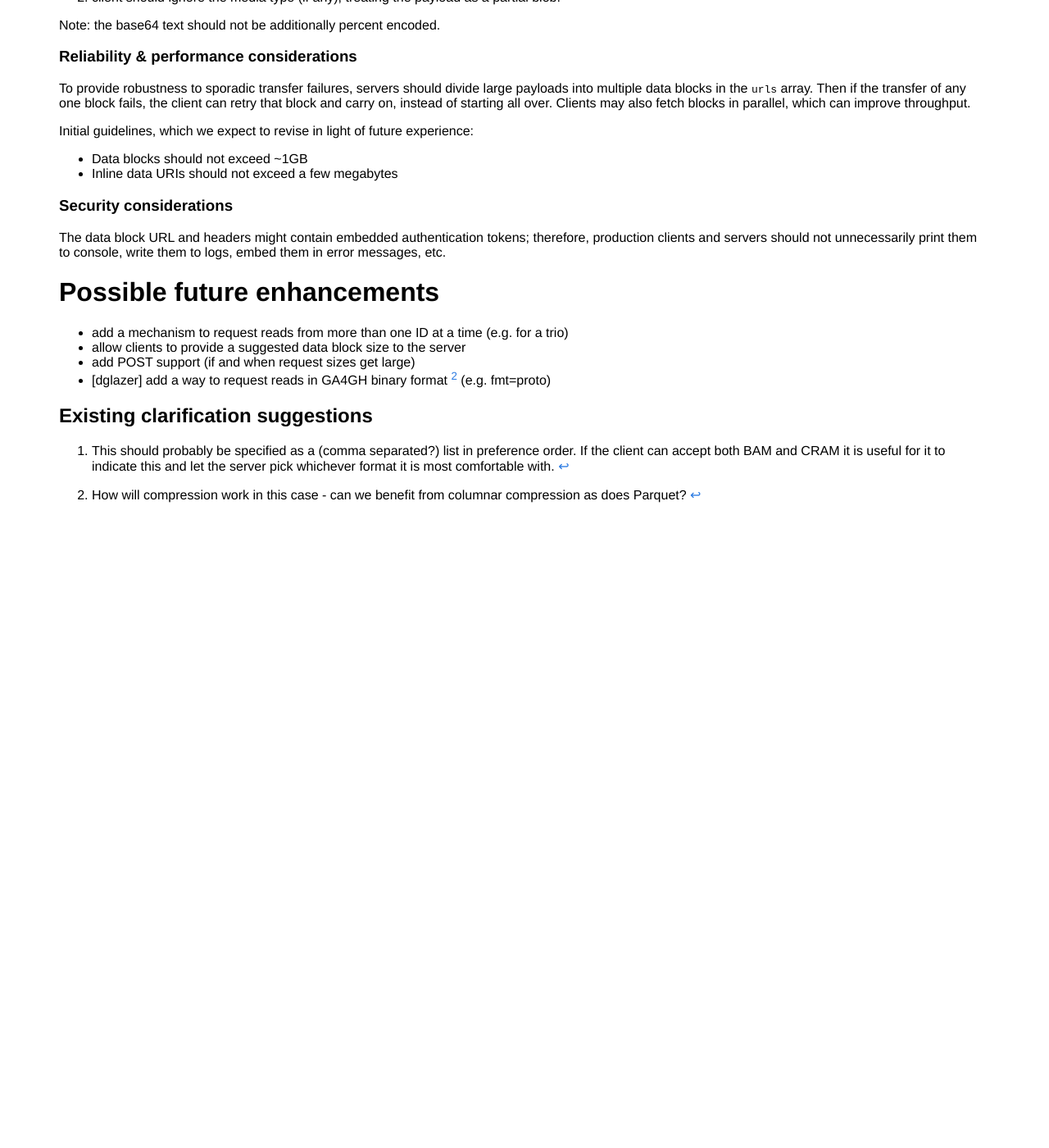
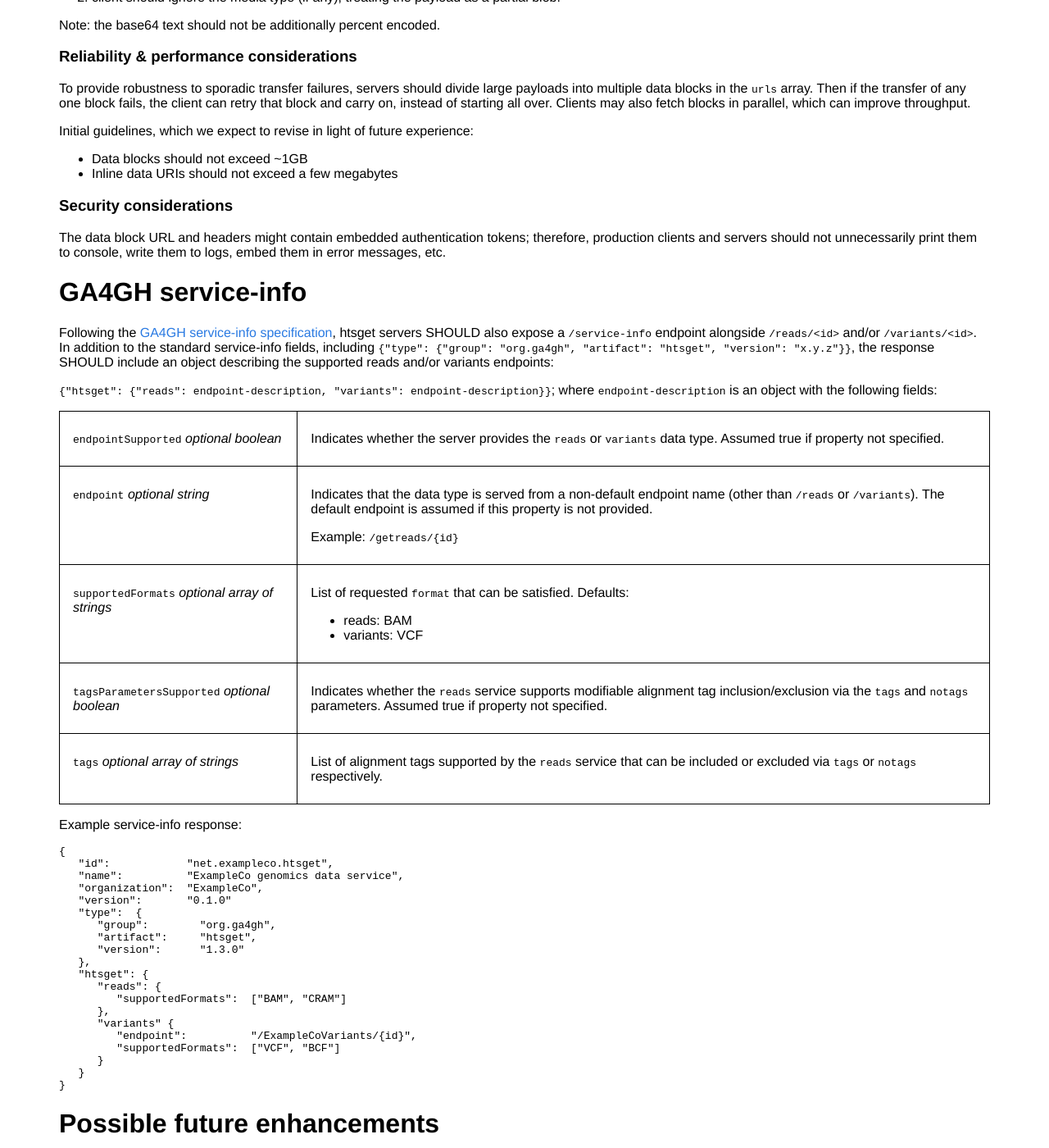
Before and after one commit to samtools/hts-specs, a Jekyll site: the page built from htsget.md, in a window 1280 px wide and 1400 px high, scrolled down 7132 px. Shown: the whole window at 82% size. Built offline with Jekyll 4.4.1, drawn with Linux system fonts in a browser that asks for light colours; before the commit the page ends 7762 px from its top, so only the background shows below that.

Commit message:
htsget service-info markdown [first draft]

````diff
--- a/htsget.md
+++ b/htsget.md
@@ -443,6 +443,84 @@ Initial guidelines, which we expect to revise in light of future experience:
 
 The data block URL and headers might contain embedded authentication tokens; therefore, production clients and servers should not unnecessarily print them to console, write them to logs, embed them in error messages, etc.
 
+# GA4GH service-info
+
+Following the [GA4GH service-info specification](https://github.com/ga4gh-discovery/ga4gh-service-info), htsget servers SHOULD also expose a `/service-info` endpoint alongside `/reads/<id>` and/or `/variants/<id>`. In addition to the standard service-info fields, including `{"type": {"group": "org.ga4gh", "artifact": "htsget", "version": "x.y.z"}}`, the response SHOULD include an object describing the supported reads and/or variants endpoints:
+
+`{"htsget": {"reads": endpoint-description, "variants": endpoint-description}}`; where `endpoint-description` is an object with the following fields:
+
+<table>
+<tr markdown="block"><td>
+
+`endpointSupported`
+_optional boolean_
+</td><td>
+
+Indicates whether the server provides the `reads` or `variants` data type. Assumed true if property not specified.
+</td></tr>
+<tr markdown="block"><td>
+
+`endpoint`
+_optional string_
+</td><td>
+
+Indicates that the data type is served from a non-default endpoint name (other than `/reads` or `/variants`). The default endpoint is assumed if this property is not provided.
+
+Example: `/getreads/{id}`
+</td></tr>
+<tr markdown="block"><td>
+
+`supportedFormats`
+_optional array of strings_
+</td><td>
+
+List of requested `format` that can be satisfied. Defaults:
+
+* reads: BAM
+* variants: VCF
+</td></tr>
+<tr markdown="block"><td>
+
+`tagsParametersSupported`
+_optional boolean_
+</td><td>
+
+Indicates whether the `reads` service supports modifiable alignment tag inclusion/exclusion via the `tags` and `notags` parameters. Assumed true if property not specified.
+</td></tr>
+<tr markdown="block"><td>
+
+`tags`
+_optional array of strings_
+</td><td>
+
+List of alignment tags supported by the `reads` service that can be included or excluded via `tags` or `notags` respectively.
+</td></tr>
+</table>
+
+Example service-info response:
+
+```
+{
+   "id":            "net.exampleco.htsget",
+   "name":          "ExampleCo genomics data service",
+   "organization":  "ExampleCo",
+   "version":       "0.1.0"
+   "type":  {
+      "group":        "org.ga4gh",
+      "artifact":     "htsget",
+      "version":      "1.3.0"
+   },
+   "htsget": {
+      "reads": {
+         "supportedFormats":  ["BAM", "CRAM"]
+      },
+      "variants" {
+         "endpoint":          "/ExampleCoVariants/{id}",
+         "supportedFormats":  ["VCF", "BCF"]
+      }
+   }
+}
+```
 
 # Possible future enhancements
 
````
